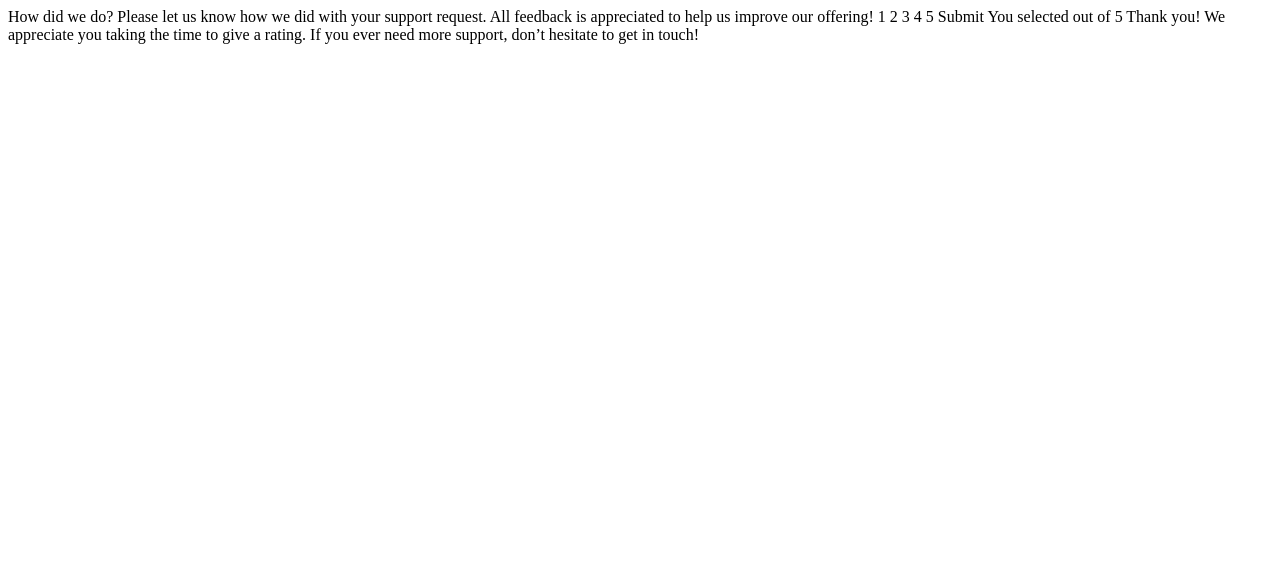
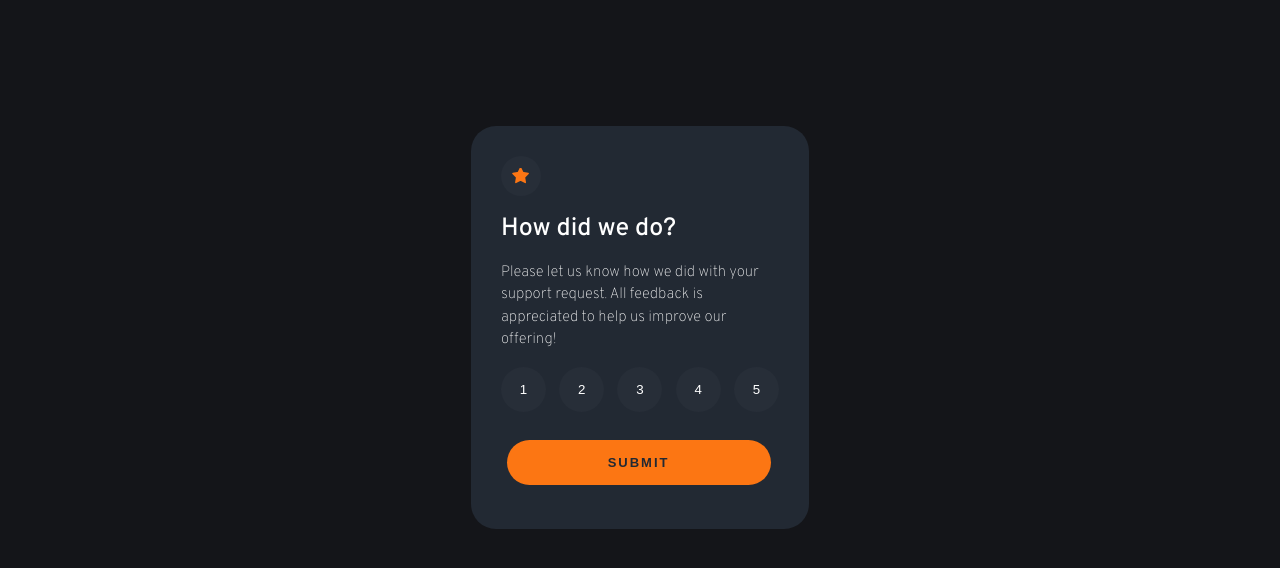
Before and after one commit to yuki-portfolio/fm-interactive-rating-component, a plain HTML site: page index.html in a window 1280 px wide. Drawn offline with Linux system fonts and the light colour scheme.

Commit message:
Сделала верстку 1 часть

```diff
--- a/index.html
+++ b/index.html
@@ -5,6 +5,9 @@
   <meta name="viewport" content="width=device-width, initial-scale=1.0"> <!-- displays site properly based on user's device -->
   <link rel="stylesheet" href="style.css">
   <link rel="icon" type="image/png" sizes="32x32" href="./images/favicon-32x32.png">
+  <link rel="preconnect" href="https://fonts.googleapis.com">
+<link rel="preconnect" href="https://fonts.gstatic.com" crossorigin>
+<link href="https://fonts.googleapis.com/css2?family=Overpass:ital,wght@0,100..900;1,100..900&family=Work+Sans:ital,wght@0,100..900;1,100..900&display=swap" rel="stylesheet">
   <title>Frontend Mentor | Interactive rating component</title>
   <script src="script.js" defer></script>
 </head>
@@ -12,27 +15,43 @@
 
 <body>
   <!-- Rating state start -->
+  <div class="main-block">
+    <div class="block-star">
+      <svg class="img-star" width="17" height="16" xmlns="http://www.w3.org/2000/svg"><path d="m9.067.43 1.99 4.031c.112.228.33.386.58.422l4.45.647a.772.772 0 0 1 .427 1.316l-3.22 3.138a.773.773 0 0 0-.222.683l.76 4.431a.772.772 0 0 1-1.12.813l-3.98-2.092a.773.773 0 0 0-.718 0l-3.98 2.092a.772.772 0 0 1-1.119-.813l.76-4.431a.77.77 0 0 0-.222-.683L.233 6.846A.772.772 0 0 1 .661 5.53l4.449-.647a.772.772 0 0 0 .58-.422L7.68.43a.774.774 0 0 1 1.387 0Z" fill="#FC7614"/></svg>
+    </div>
 
-  How did we do?
+    <div class="block-text">
 
-  Please let us know how we did with your support request. All feedback is appreciated
-  to help us improve our offering!
+      <h1 class="title">How did we do?</h1>
 
-  1 2 3 4 5
+      <p>Please let us know how we did with your support request. All feedback is appreciated
+      to help us improve our offering!</p>
 
-  Submit
+    </div>
+    <div class="rate-numbers">
+      <button class="number">1</button>
+      <button class="number">2</button>
+      <button class="number">3</button>
+      <button class="number">4</button>
+      <button class="number">5</button>
+    </div>
+
+    <div class="block-submit">
+      <button class="button-submit"><b>SUBMIT</b></button>
+    </div>
+  </div>
 
   <!-- Rating state end -->
 
   <!-- Thank you state start -->
+  <div class="block-after">
+    You selected <!-- Add rating here --> out of 5
 
-  You selected <!-- Add rating here --> out of 5
+    Thank you!
 
-  Thank you!
-
-  We appreciate you taking the time to give a rating. If you ever need more support,
-  don’t hesitate to get in touch!
-
+    We appreciate you taking the time to give a rating. If you ever need more support,
+    don’t hesitate to get in touch!
+  </div>
   <!-- Thank you state end -->
 </body>
 </html>
--- a/style.css
+++ b/style.css
@@ -0,0 +1,123 @@
+body {
+    background-color: #141519;
+    font-family: 'Overpass';
+    cursor: default;
+}
+
+/* -----Text----- */
+
+.title {
+    font-size: 25px;
+    font-weight: 500;
+    color: hsl(0, 100%, 100%);
+}
+
+p {
+    font-size: 15px;
+    color: hsl(0, 100%, 100%);
+    font-weight: 100;
+    line-height: 1.5;
+}
+
+/* -----Blocks----- */
+
+.main-block {
+    width: 80%;
+    height: 40%;
+    margin: 45% auto;
+    border-radius: 25px;
+    padding: 30px;
+    background-color: #222933;
+}
+
+.block-star {
+    background-color: #272e38;
+    width: 40px;
+    height: 40px;
+    border-radius: 50%;
+}
+
+.img-star {
+    max-width: 100%;
+    height: auto;
+    padding: 28% 25% 25% 28%;
+}
+
+/* -----Buttons----- */
+
+button {
+    border: none;
+}
+
+.rate-numbers {
+    display: flex;
+    justify-content: space-between;
+}
+
+.rate-numbers button {
+    width: 45px;
+    height: 45px;
+    border-radius: 50%;
+    background-color: #272e38;
+    color: white;
+    transition: all 200ms;
+}
+
+.button-submit {
+    font-size: 13px;
+    letter-spacing: 2px;
+    color: #222933;
+    margin: 10% 20% 5% 2%;
+    width: 95%;
+    height: 45px;
+    border-radius: 25px;
+    background-color: #fc7613;
+}
+
+/* -----Animation------- */
+
+.button-submit:hover {
+    background-color: white;
+    transform: scale(1.02);
+    cursor: pointer;
+    transition: all 200ms;
+}
+
+.number:hover {
+    background-color: #fc7613;
+    color: #222933;
+    transform: scale(1.1);
+    cursor: pointer;
+    transition: all 200ms;
+}
+
+.button-submit:active {
+    transform: scale(0.98);
+    transition: all 200ms;
+}
+
+.number:active {                 /*в JS после нажатия оставь белой, класс '.color' */
+    background-color: white;
+    transform: scale(0.98);
+    transition: all 200ms;
+}
+
+
+
+
+
+
+
+
+.block-after {
+    display: none;
+}
+
+@media (min-width: 1024px) {
+    .main-block {
+        width: 22%;
+        height: 40%;
+        margin: 10% auto;
+    }
+
+}
```
